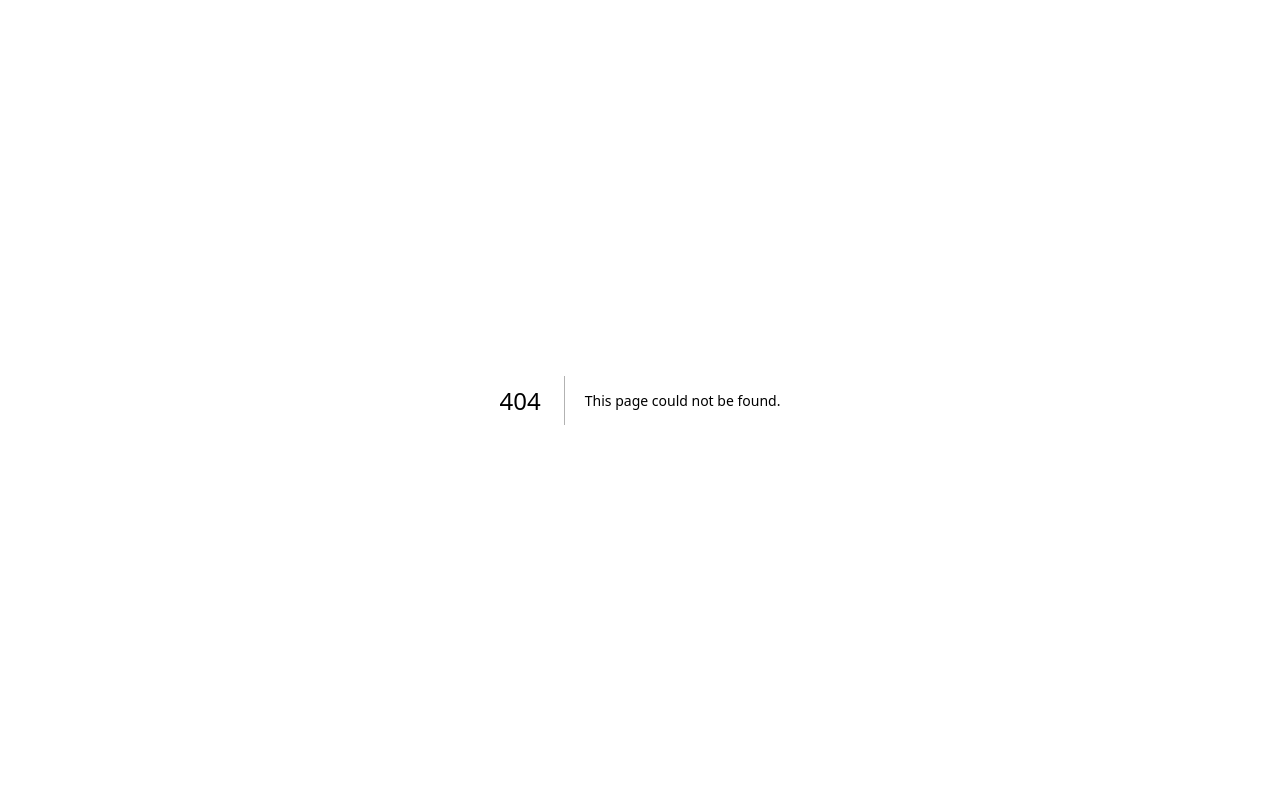
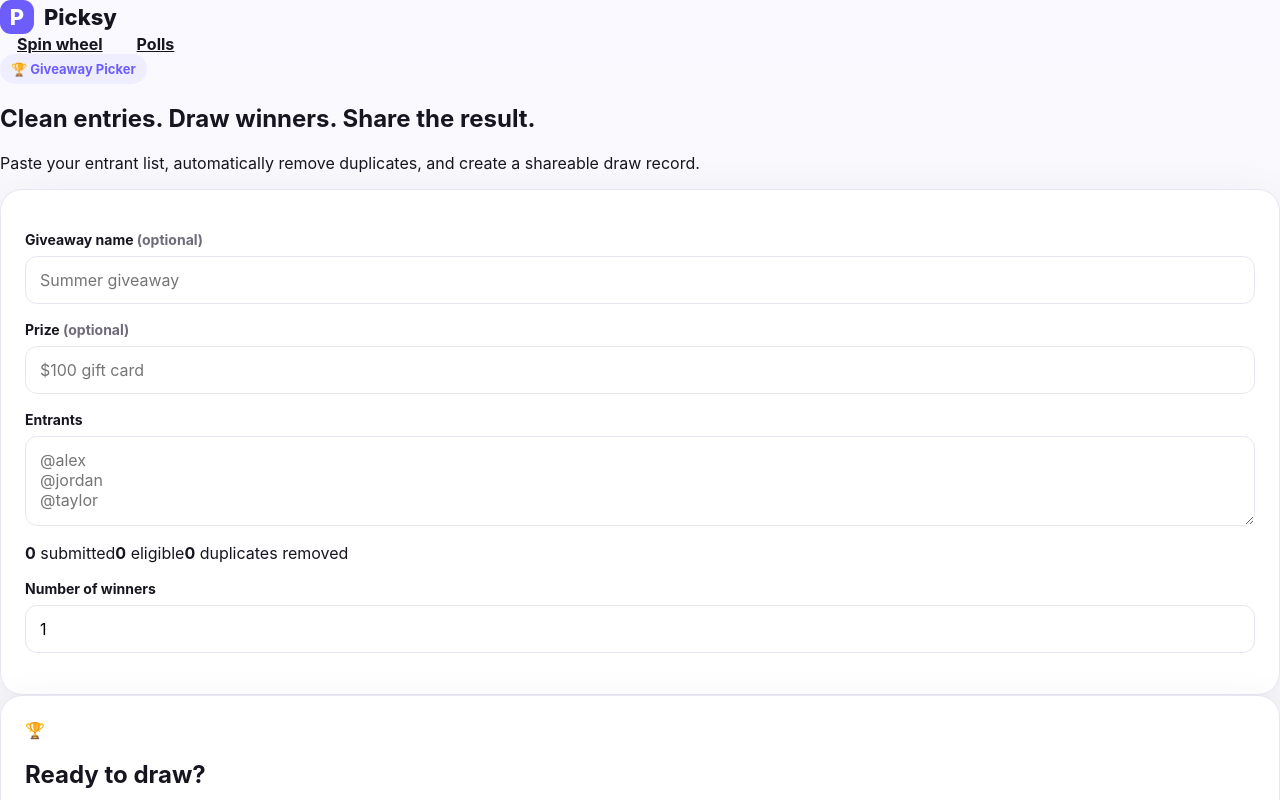
Before and after one commit to abhishekpabba/picksy, a Next.js app: page /giveaway in a window 1280 px wide. Before the commit this address had no page. Shown: the top 800 px of the page. Built offline with nearby package versions, Linux system fonts and the light colour scheme.

Commit message:
Add giveaway winner picker

```diff
--- /dev/null
+++ b/app/giveaway/page.tsx
@@ -0,0 +1,22 @@
+'use client';
+
+import { useMemo, useState } from 'react';
+
+function secureIndex(max:number){if(max<=1)return 0;const a=new Uint32Array(1);crypto.getRandomValues(a);return a[0]%max}
+function encode(v:unknown){return btoa(unescape(encodeURIComponent(JSON.stringify(v))))}
+function drawId(){const a=new Uint32Array(2);crypto.getRandomValues(a);return `DRW-${a[0].toString(36).slice(-4)}${a[1].toString(36).slice(-4)}`.toUpperCase()}
+
+export default function GiveawayPage(){
+  const [title,setTitle]=useState('');const [prize,setPrize]=useState('');const [raw,setRaw]=useState('');const [count,setCount]=useState(1);const [winners,setWinners]=useState<string[]>([]);const [recordUrl,setRecordUrl]=useState('');
+  const parsed=useMemo(()=>raw.split(/\n|,/).map(x=>x.trim()).filter(Boolean).slice(0,5000),[raw]);
+  const unique=useMemo(()=>Array.from(new Map(parsed.map(x=>[x.toLowerCase(),x])).values()),[parsed]);
+  const duplicates=parsed.length-unique.length;
+  function draw(){if(unique.length<2)return;const pool=[...unique],out:string[]=[];const n=Math.max(1,Math.min(count,Math.min(10,pool.length)));for(let i=0;i<n;i++){const idx=secureIndex(pool.length);out.push(pool.splice(idx,1)[0])}setWinners(out);const record={id:drawId(),title:title.trim()||'Picksy Giveaway',prize:prize.trim(),entrants:unique.length,winners:out,drawnAt:new Date().toISOString(),method:'Browser cryptographic random selection'};setRecordUrl(`${location.origin}/verify?d=${encodeURIComponent(encode(record))}`)}
+  async function copyRecord(){if(!recordUrl)return;try{await navigator.clipboard.writeText(recordUrl)}catch{} }
+  return <main className="tool-shell"><header className="tool-top"><a href="/" className="brand"><span className="brandmark">P</span><span>Picksy</span></a><nav><a className="ghost" href="/wheel">Spin wheel</a><a className="ghost" href="/">Polls</a></nav></header>
+    <section className="tool-hero compact"><span className="eyebrow">🏆 Giveaway Picker</span><h1>Clean entries. Draw winners. Share the result.</h1><p>Paste your entrant list, automatically remove duplicates, and create a shareable draw record.</p></section>
+    <div className="tool-grid giveaway-grid"><section className="panel tool-editor"><div className="field"><label>Giveaway name <span className="muted">(optional)</span></label><input value={title} onChange={e=>setTitle(e.target.value)} placeholder="Summer giveaway"/></div><div className="field"><label>Prize <span className="muted">(optional)</span></label><input value={prize} onChange={e=>setPrize(e.target.value)} placeholder="$100 gift card"/></div><div className="field"><label>Entrants</label><textarea className="entry-box" value={raw} onChange={e=>setRaw(e.target.value)} placeholder={'@alex\n@jordan\n@taylor'}/></div><div className="entry-stats"><span><strong>{parsed.length}</strong> submitted</span><span><strong>{unique.length}</strong> eligible</span><span><strong>{duplicates}</strong> duplicates removed</span></div><div className="field"><label>Number of winners</label><input type="number" min={1} max={10} value={count} onChange={e=>setCount(Number(e.target.value)||1)}/></div></section>
+      <section className="panel draw-panel"><div className="draw-orb">🏆</div><h2>Ready to draw?</h2><p className="muted">Picksy selects winners without replacement using browser cryptographic randomness.</p><button className="primary spin-btn" disabled={unique.length<2} onClick={draw}>Draw winner{count>1?'s':''}</button>{unique.length<2&&<div className="notice">Add at least two unique entrants.</div>}{winners.length>0&&<div className="winner-card"><span>🎉 Winner{winners.length>1?'s':''}</span>{winners.map((w,i)=><strong key={w}>{i+1}. {w}</strong>)}{prize&&<p>{prize}</p>}<div className="row center"><a className="secondary" href={recordUrl}>View draw record</a><button className="ghost" onClick={copyRecord}>Copy result link</button></div></div>}</section>
+    </div><section className="trust-strip"><div>✓ Duplicate removal</div><div>✓ No entrant account</div><div>✓ Multiple winners</div><div>✓ Shareable draw record</div></section>
+  </main>
+}
```
